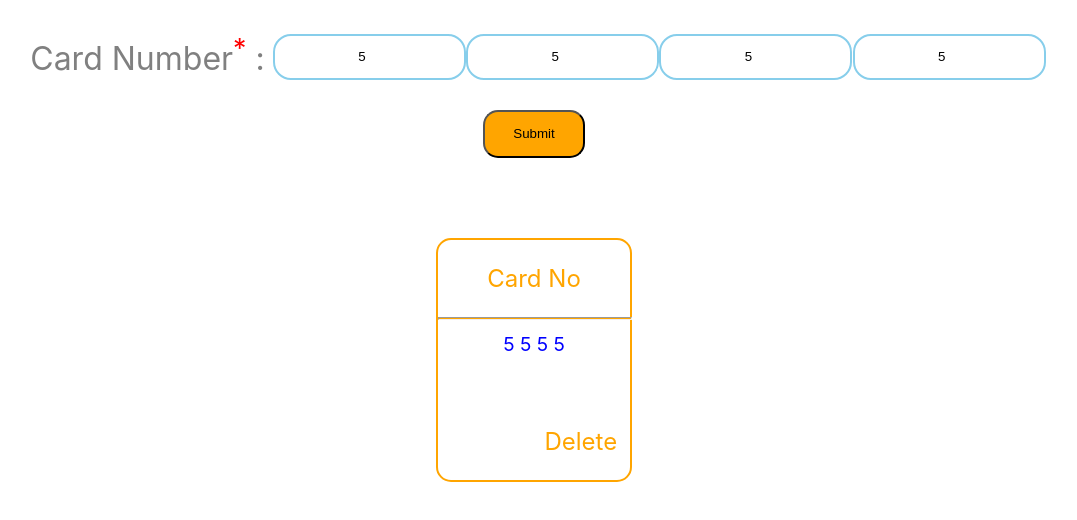
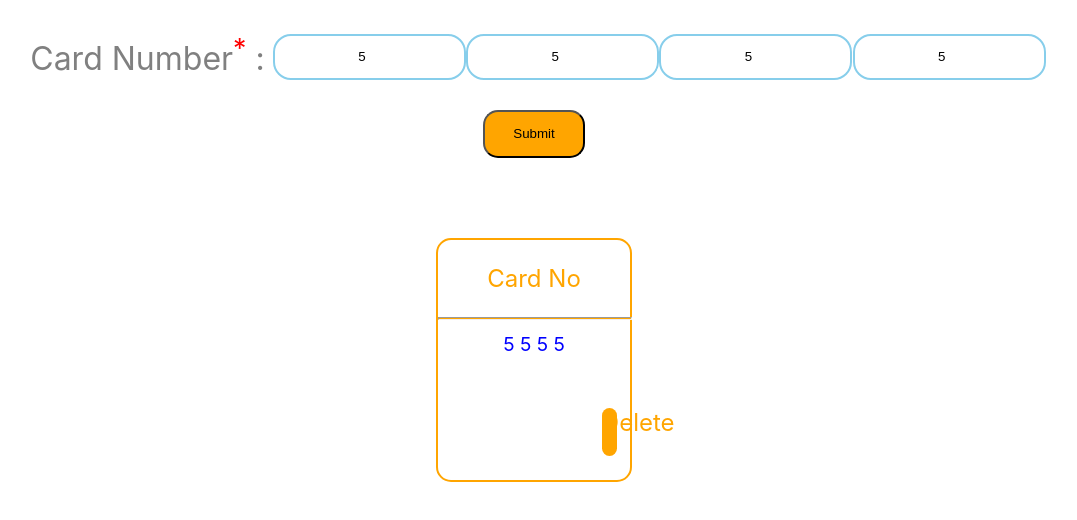
Before and after one commit to sabyasachi94sen/card-pincode-project, a React (Create React App) app: page / in a window 1280 px wide. Both pictures are taken after typing "5", "5", "5", "5" into the empty fields and a click on the button "Submit". Shown: the top 520 px of the page, without its empty margins (106-1183 px from the left). Built offline with nearby package versions, Linux system fonts and the light colour scheme; no server answers.

Commit message:
Updated style.css

```diff
--- a/src/components/style.css
+++ b/src/components/style.css
@@ -60,6 +60,11 @@
     bottom: 0;
     right:1vw;
     cursor: pointer;
+    width:8%;
+    height:6vh;
+    background-color: orange;
+    border-radius:15px;
+
 }
 
 @media (max-width:1024px) and (orientation:portrait){
```
